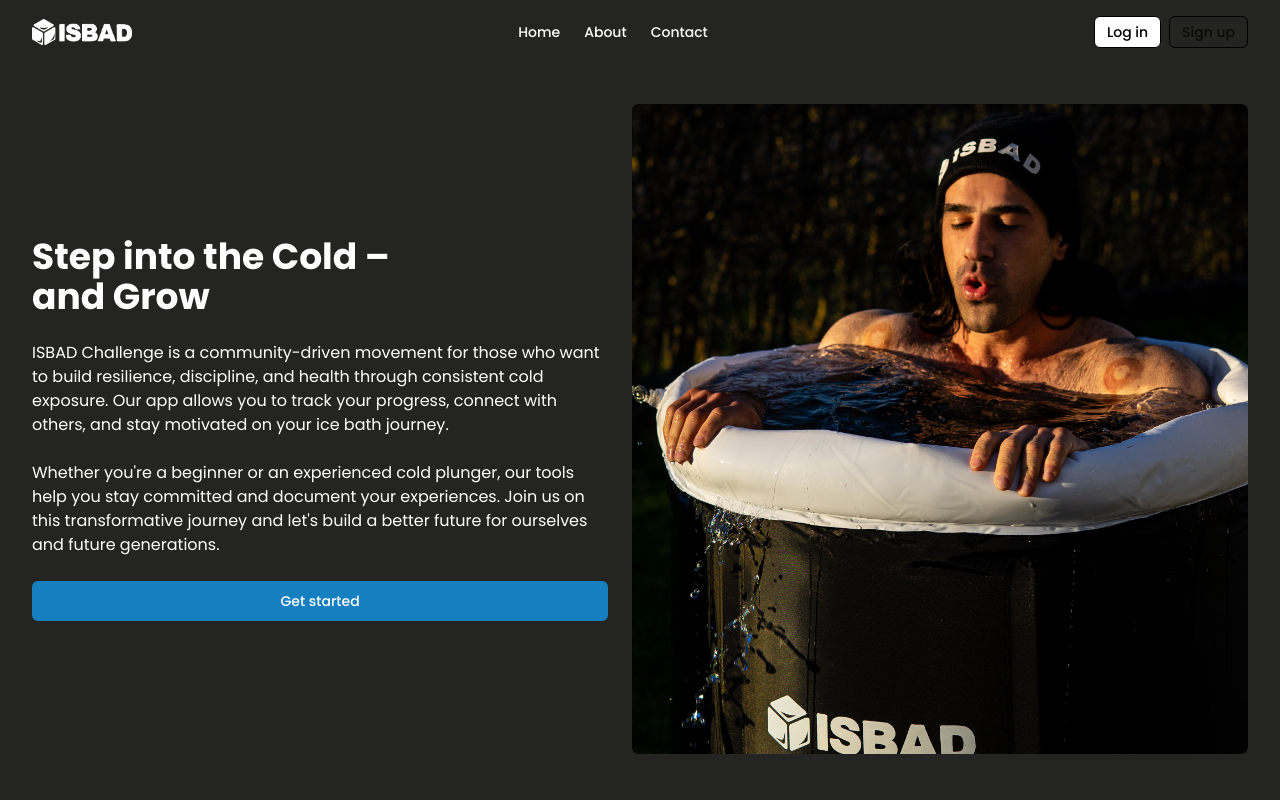
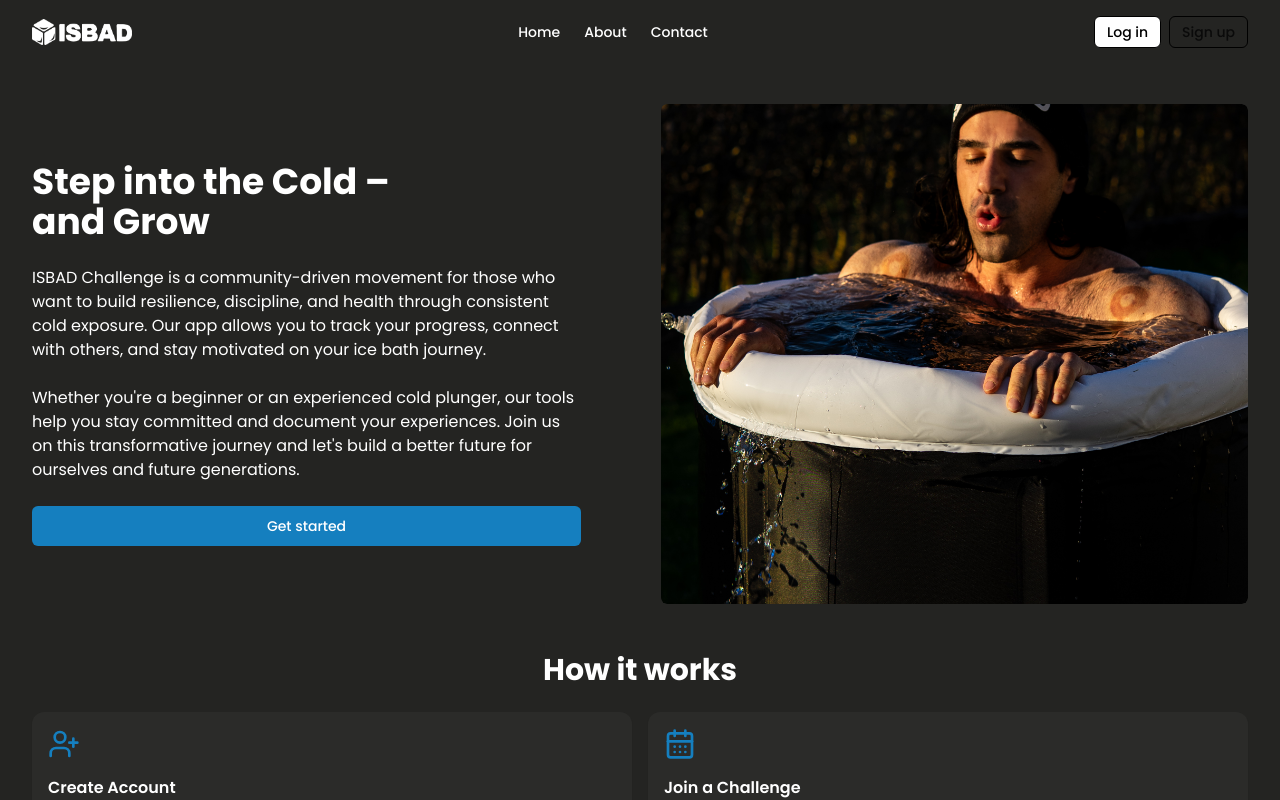
Before and after one commit to Oscar-Mattsson-790/isbad-challenge, a Next.js app: page /about in a window 1280 px wide. Shown: the top 800 px of the page. Built offline with nearby package versions, Linux system fonts and the light colour scheme; no server answers.

Commit message:
fix image a out page and change date time display recent activities

```diff
--- a/app/about/page.tsx
+++ b/app/about/page.tsx
@@ -30,7 +30,7 @@ export default function AboutPage() {
   return (
     <LayoutWrapper>
       <div className="max-w-screen-2xl flex flex-col pt-10 px-4 sm:px-0">
-        <div className="flex flex-col lg:flex-row w-full h-full rounded-md overflow-hidden gap-6 items-center">
+        <div className="flex flex-col lg:flex-row w-full h-full rounded-md overflow-hidden gap-20 items-center">
           <div className="w-full lg:w-1/2 h-full flex flex-col">
             <div className="space-y-6">
               <h1 className="text-4xl font-bold">
@@ -60,7 +60,7 @@ export default function AboutPage() {
             </Button>
           </div>
 
-          <div className="w-full h-[350px] md:h-[500px] lg:w-[650px] lg:h-[650px] rounded-md overflow-hidden relative">
+          <div className="w-full h-[350px] md:h-[500px] lg:w-[650px] lg:h-[500px] rounded-md overflow-hidden relative">
             <Image
               src="/images/Man badar i mössa i en isbad Premium med skvätt vatten.jpg"
               alt="Hero"
--- a/components/add-bath-modal.tsx
+++ b/components/add-bath-modal.tsx
@@ -113,7 +113,7 @@ export default function AddBathModal({
 
     const { error } = await supabase.from("baths").insert({
       user_id: session.user.id,
-      date: date.toISOString().split("T")[0],
+      date: format(date, "yyyy-MM-dd"),
       time,
       duration,
       feeling: selectedEmoji ?? "",
```
